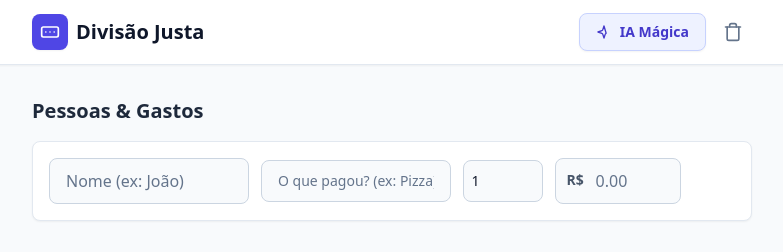
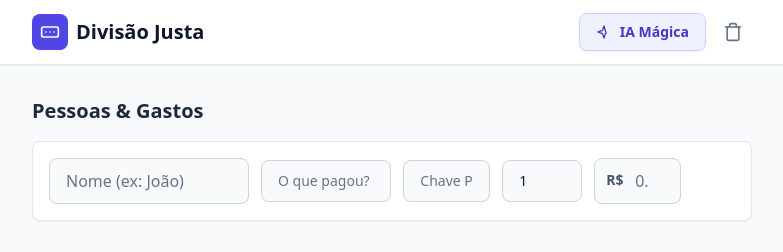
Before and after one commit to felipesdias/divisao-justa, a React (Vite) app: page / in a window 1280 px wide. Shown: the top 252 px of the page, without its empty margins (248-1031 px from the left). Built offline with nearby package versions, Linux system fonts and the light colour scheme.

Commit message:
feat: Adds PIX key to person data
Adds PIX field to person objects for payment information.

```diff
--- a/App.tsx
+++ b/App.tsx
@@ -12,7 +12,8 @@ const createEmptyPerson = (): Person => ({
   name: '',
   description: '',
   paid: 0,
-  weight: 1
+  weight: 1,
+  pix: ''
 });
 
 const App: React.FC = () => {
@@ -55,6 +56,7 @@ const App: React.FC = () => {
     const isLastEmpty = !lastPerson || (
       !lastPerson.name.trim() &&
       !lastPerson.description?.trim() &&
+      !lastPerson.pix?.trim() &&
       lastPerson.paid === 0 &&
       (lastPerson.weight === 1 || lastPerson.weight === undefined)
     );
@@ -65,7 +67,7 @@ const App: React.FC = () => {
     }
   }, [people, isLoaded]);
 
-  const updatePerson = (id: string, field: 'name' | 'paid' | 'description' | 'weight', value: string | number) => {
+  const updatePerson = (id: string, field: 'name' | 'paid' | 'description' | 'weight' | 'pix', value: string | number) => {
     setPeople(people.map(p => p.id === id ? { ...p, [field]: value } : p));
   };
 
--- a/components/PersonRow.tsx
+++ b/components/PersonRow.tsx
@@ -5,7 +5,7 @@ interface PersonRowProps {
   person: Person;
   isDuplicate: boolean;
   isLast: boolean;
-  onChange: (id: string, field: 'name' | 'paid' | 'description' | 'weight', value: string | number) => void;
+  onChange: (id: string, field: 'name' | 'paid' | 'description' | 'weight' | 'pix', value: string | number) => void;
   onRemove: (id: string) => void;
 }
 
@@ -44,6 +44,18 @@ const PersonRow: React.FC<PersonRowProps> = ({ person, isDuplicate, isLast, onCh
         />
       </div>
 
+      {/* PIX Field */}
+      <div className="flex-1 w-full">
+        <label className="block text-xs font-bold text-slate-700 mb-1.5 md:hidden">Chave PIX (Opcional)</label>
+        <input
+          type="text"
+          value={person.pix || ''}
+          onChange={(e) => onChange(person.id, 'pix', e.target.value)}
+          placeholder="Chave PIX"
+          className="w-full px-4 py-2.5 bg-slate-50 border border-slate-300 text-slate-900 placeholder-slate-500 rounded-lg focus:bg-white focus:outline-none focus:ring-2 focus:ring-indigo-600 focus:border-transparent transition-all text-sm"
+        />
+      </div>
+
       {/* Weight Field */}
       <div className="flex-1 w-full md:w-20 md:max-w-[80px]">
         <label className="block text-xs font-bold text-slate-700 mb-1.5 md:hidden">Peso</label>
@@ -55,7 +67,7 @@ const PersonRow: React.FC<PersonRowProps> = ({ person, isDuplicate, isLast, onCh
           onChange={(e) => onChange(person.id, 'weight', parseFloat(e.target.value) || 0)}
           placeholder="1"
           title="Peso da divisão (Padrão: 1)"
-          className="w-full px-2 py-2.5 bg-slate-50 border border-slate-300 text-slate-900 placeholder-slate-500 rounded-lg focus:bg-white focus:outline-none focus:ring-2 focus:ring-indigo-600 focus:border-transparent transition-all text-sm"
+          className="w-full px-4 py-2.5 bg-slate-50 border border-slate-300 text-slate-900 placeholder-slate-500 rounded-lg focus:bg-white focus:outline-none focus:ring-2 focus:ring-indigo-600 focus:border-transparent transition-all text-sm"
         />
       </div>
 
--- a/components/Results.tsx
+++ b/components/Results.tsx
@@ -39,20 +39,27 @@ const Results: React.FC<ResultsProps> = ({ result, people, hasPeople }) => {
     }
 
     // 2. Totais
-    text += `\n*💰 Total:* R$ ${result.total.toFixed(2)}`;
-    text += `\n*🔢 Por pessoa:* R$ ${result.perPerson.toFixed(2)}\n\n`;
+    text += `\n*💰 Total Geral:* R$ ${result.total.toFixed(2)}`;
+    text += `\n*🔢 Média por pessoa:* R$ ${result.perPerson.toFixed(2)}\n\n`;
 
     // 3. Plano de pagamentos
-    text += "*💳 Pagamentos:*\n";
+    text += "*💳 Quem paga quem:*\n";
     if (result.transactions.length === 0) {
       text += "✅ Tudo certo! Ninguém deve nada.";
     } else {
+      // Group transactions by receiver to make it cleaner?
+      // Or just list them with PIX info. Let's list linearly but with better formatting.
+
       result.transactions.forEach(tx => {
-        text += `• *${tx.from}* paga *${tx.to}*: R$ ${tx.amount.toFixed(2)}\n`;
+        const receiver = people.find(p => p.name === tx.to);
+        const pixInfo = receiver?.pix ? `\n   📱 PIX: ${receiver.pix}` : "";
+
+        text += `\n🔴 *${tx.from}* paga para 🟢 *${tx.to}*\n`;
+        text += `   💸 Valor: R$ ${tx.amount.toFixed(2)}${pixInfo}\n`;
       });
     }
 
-    text += "\n\n";
+    text += "\n-------------------\n";
     text += "_Gerado por Divisão Justa_: https://felipesdias.github.io/divisao-justa";
 
     const encodedText = encodeURIComponent(text);
@@ -110,6 +117,11 @@ const Results: React.FC<ResultsProps> = ({ result, people, hasPeople }) => {
                       <svg xmlns="http://www.w3.org/2000/svg" width="12" height="12" viewBox="0 0 24 24" fill="none" stroke="currentColor" strokeWidth="2" strokeLinecap="round" strokeLinejoin="round"><path d="M5 12h14" /><path d="m12 5 7 7-7 7" /></svg>
                       {tx.to}
                     </span>
+                    {people.find(p => p.name === tx.to)?.pix && (
+                      <span className="text-[10px] text-indigo-600 bg-indigo-50 px-1.5 py-0.5 rounded mt-0.5 self-start">
+                        PIX: {people.find(p => p.name === tx.to)?.pix}
+                      </span>
+                    )}
                   </div>
                 </div>
                 <div className="flex items-center gap-3">
--- a/services/geminiService.ts
+++ b/services/geminiService.ts
@@ -16,7 +16,7 @@ export const parseExpensesWithGemini = async (text: string, customApiKey?: strin
   try {
     const response = await ai.models.generateContent({
       model: "gemini-2.5-flash",
-      contents: `Extract a list of people, what they paid for (description), the amount they paid, and their weight (participation weight) from the following text.
+      contents: `Extract a list of people, what they paid for (description), the amount they paid, their weight (participation weight), and their PIX key if available from the following text.
       Text: "${text}"
 
       Return the data strictly as a JSON array of objects.
@@ -25,6 +25,7 @@ export const parseExpensesWithGemini = async (text: string, customApiKey?: strin
       - 'paid' (number): Amount paid. Convert currency to raw number.
       - 'description' (string): Short description of what was purchased (e.g., "Uber", "Drinks"). If not specified, leave empty string.
       - 'weight' (number): Participation weight for the person. Defaults to 1 if not specified. Search for keywords like "peso", "weight", "x2", "meio", etc. If someone pays for 2 people, weight might be 2. If it's a couple, weight might be 2.
+      - 'pix' (string): The PIX key/alias of the person if mentioned (e.g., email, phone, random key). If not found, leave empty string.
 
       If the text mentions the same person multiple times, list them as separate entries in the array (do not sum them up yourself).`,
       config: {
@@ -49,6 +50,10 @@ export const parseExpensesWithGemini = async (text: string, customApiKey?: strin
               weight: {
                 type: Type.NUMBER,
                 description: "Weight of the person in the split (default 1)",
+              },
+              pix: {
+                type: Type.STRING,
+                description: "PIX key of the person",
               }
             },
             required: ["name", "paid"],
@@ -60,12 +65,13 @@ export const parseExpensesWithGemini = async (text: string, customApiKey?: strin
     const rawData = JSON.parse(response.text || "[]");
 
     // Map to our internal Person structure
-    return rawData.map((item: { name: string; paid: number; description?: string; weight?: number }) => ({
+    return rawData.map((item: { name: string; paid: number; description?: string; weight?: number; pix?: string }) => ({
       id: generateId(),
       name: item.name,
       paid: Number(item.paid),
       description: item.description || '',
-      weight: item.weight || 1
+      weight: item.weight || 1,
+      pix: item.pix || ''
     }));
 
   } catch (error) {
--- a/types.ts
+++ b/types.ts
@@ -4,6 +4,7 @@ export interface Person {
   description?: string;
   paid: number;
   weight: number;
+  pix?: string;
 }
 
 export interface Transaction {
```
